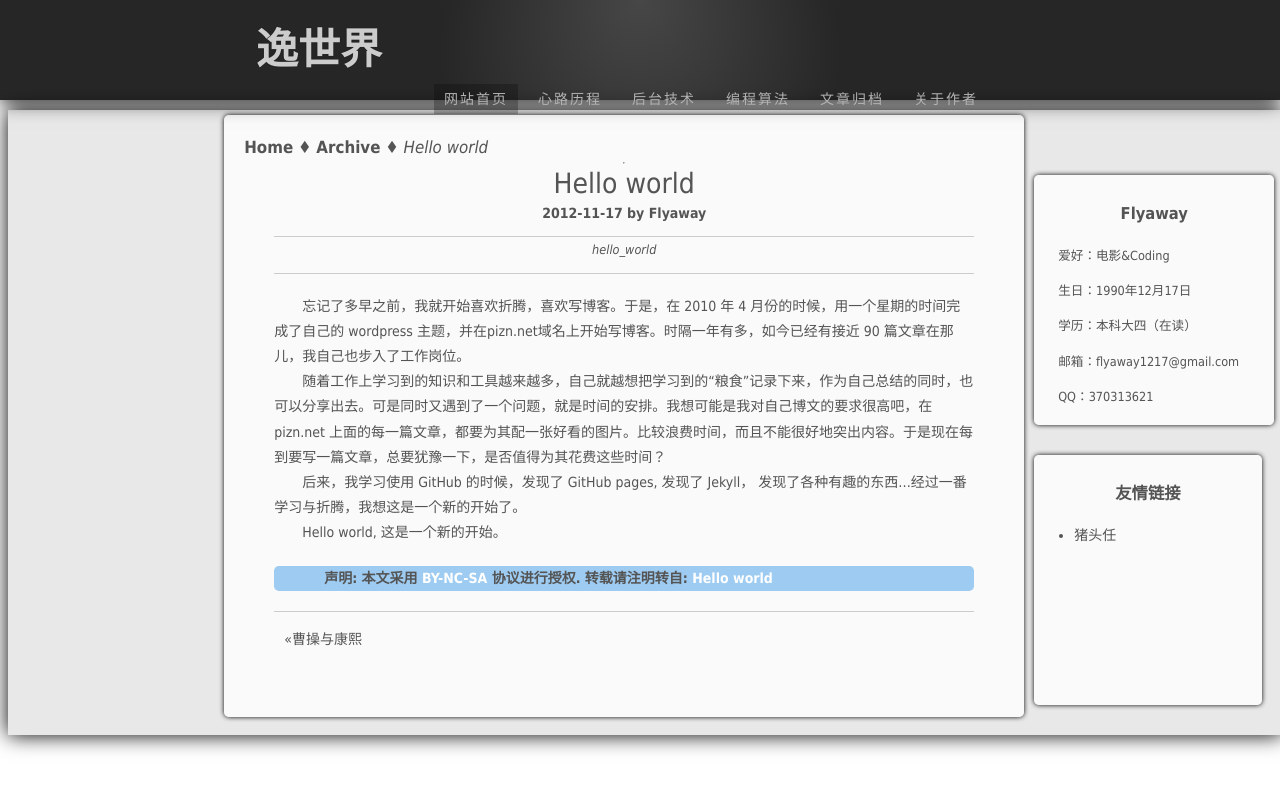
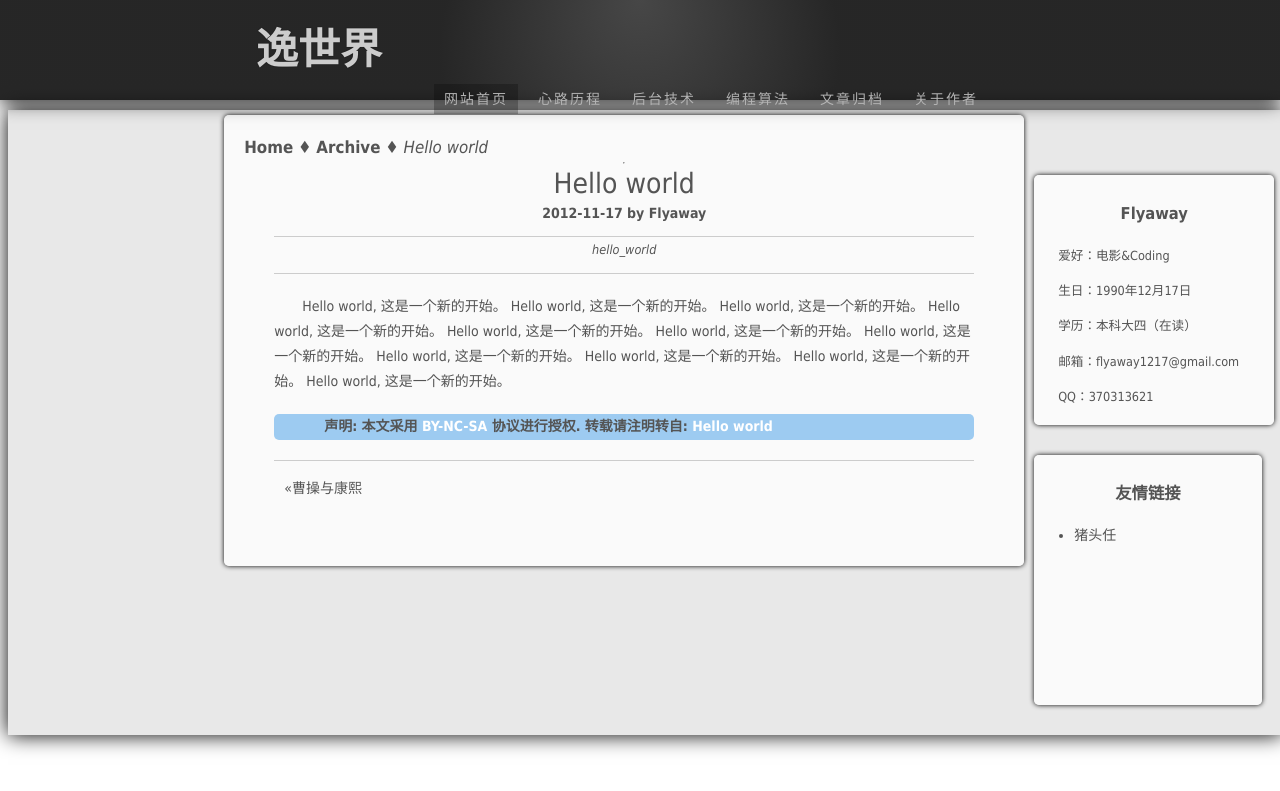
Before and after one commit to flyaway1217/flyaway1217.github.com, a Jekyll site: the page built from _posts/2012-11-17-hello-world.md, in a window 1280 px wide. Shown: the top 791 px of the page. Built offline with Jekyll 4.4.1, drawn with Linux system fonts in a browser that asks for light colours; Markdown is read by kramdown in place of the engine named in the settings.

Commit message:
Update the helloworld.md

```diff
--- a/_posts/2012-11-17-hello-world.md
+++ b/_posts/2012-11-17-hello-world.md
@@ -4,10 +4,14 @@ title:	Hello world
 description:	hello_world
 keywords:	GitHub
 ---
-忘记了多早之前，我就开始喜欢折腾，喜欢写博客。于是，在 2010 年 4 月份的时候，用一个星期的时间完成了自己的 wordpress 主题，并在<a href="http://www.pizn.net" target="_blank">pizn.net</a>域名上开始写博客。时隔一年有多，如今已经有接近 90 篇文章在那儿，我自己也步入了工作岗位。
-
-随着工作上学习到的知识和工具越来越多，自己就越想把学习到的“粮食”记录下来，作为自己总结的同时，也可以分享出去。可是同时又遇到了一个问题，就是时间的安排。我想可能是我对自己博文的要求很高吧，在 pizn.net 上面的每一篇文章，都要为其配一张好看的图片。比较浪费时间，而且不能很好地突出内容。于是现在每到要写一篇文章，总要犹豫一下，是否值得为其花费这些时间？
-
-后来，我学习使用 GitHub 的时候，发现了 GitHub pages, 发现了 Jekyll， 发现了各种有趣的东西...经过一番学习与折腾，我想这是一个新的开始了。
-
 Hello world, 这是一个新的开始。
+Hello world, 这是一个新的开始。
+Hello world, 这是一个新的开始。
+Hello world, 这是一个新的开始。
+Hello world, 这是一个新的开始。
+Hello world, 这是一个新的开始。
+Hello world, 这是一个新的开始。
+Hello world, 这是一个新的开始。
+Hello world, 这是一个新的开始。
+Hello world, 这是一个新的开始。
+Hello world, 这是一个新的开始。
```
